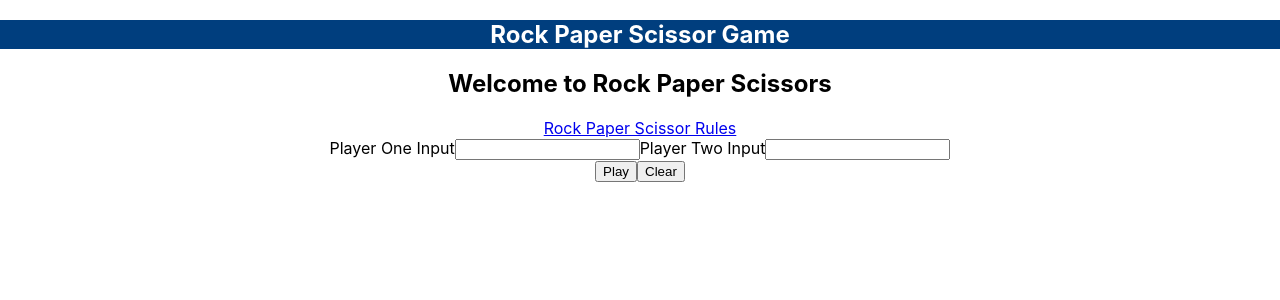
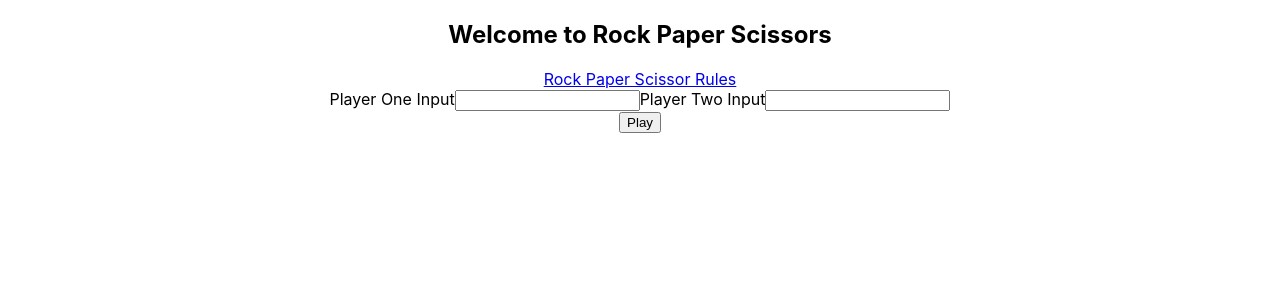
Before and after one commit to AsrithReddyPasula/react-kata, a React (Create React App) app: page / in a window 1280 px wide. Shown: the top 300 px of the page. Built offline with nearby package versions, Linux system fonts and the light colour scheme.

Commit message:
Remove workshop 2 answers

```diff
--- a/src/App.tsx
+++ b/src/App.tsx
@@ -9,15 +9,8 @@ function App() {
   const [playerTwo, setPlayerTwo] = useState<string>("");
   const [gameOutcome, setGameOutcome] = useState<string>("");
 
-  const clearGame = () => {
-      setPlayerOne("");
-      setPlayerTwo("");
-      setGameOutcome("");
-  };
-
   return (
     <div className="App">
-        <Header/>
         <div>
             <h2>Welcome to Rock Paper Scissors</h2>
             <a href="https://en.wikipedia.org/wiki/Rock_paper_scissors" target="_blank" rel="noreferrer noopener">
@@ -35,11 +28,8 @@ function App() {
 
         <button onClick={() => setGameOutcome(playGame(playerOne, playerTwo))}>Play</button>
 
-        <button onClick={clearGame}> Clear </button>
-
         {gameOutcome}
 
-        <GameResultModal gameResult={gameOutcome} onPlayAgain={clearGame}/>
     </div>
   );
 }
--- a/src/GameResultModal.tsx
+++ b/src/GameResultModal.tsx
@@ -3,10 +3,9 @@ import Modal from "react-modal";
 
 interface GameResultModalProps {
     gameResult?: string;
-    onPlayAgain?: () => void;
 }
 
-const GameResultModal: React.FC<GameResultModalProps> = ({gameResult, onPlayAgain}) => {
+const GameResultModal: React.FC<GameResultModalProps> = ({gameResult}) => {
     return (
         <Modal
             testId={"game-modal"}
@@ -14,9 +13,6 @@ const GameResultModal: React.FC<GameResultModalProps> = ({gameResult, onPlayAgai
         >
             <div>
                 <h3>Game Result: {gameResult}</h3>
-                <button onClick={onPlayAgain}>
-                    Play Again
-                </button>
             </div>
         </Modal>
     )
```
Also changed, not shown: 1 other file (tests, documents, lock files or other folders).
